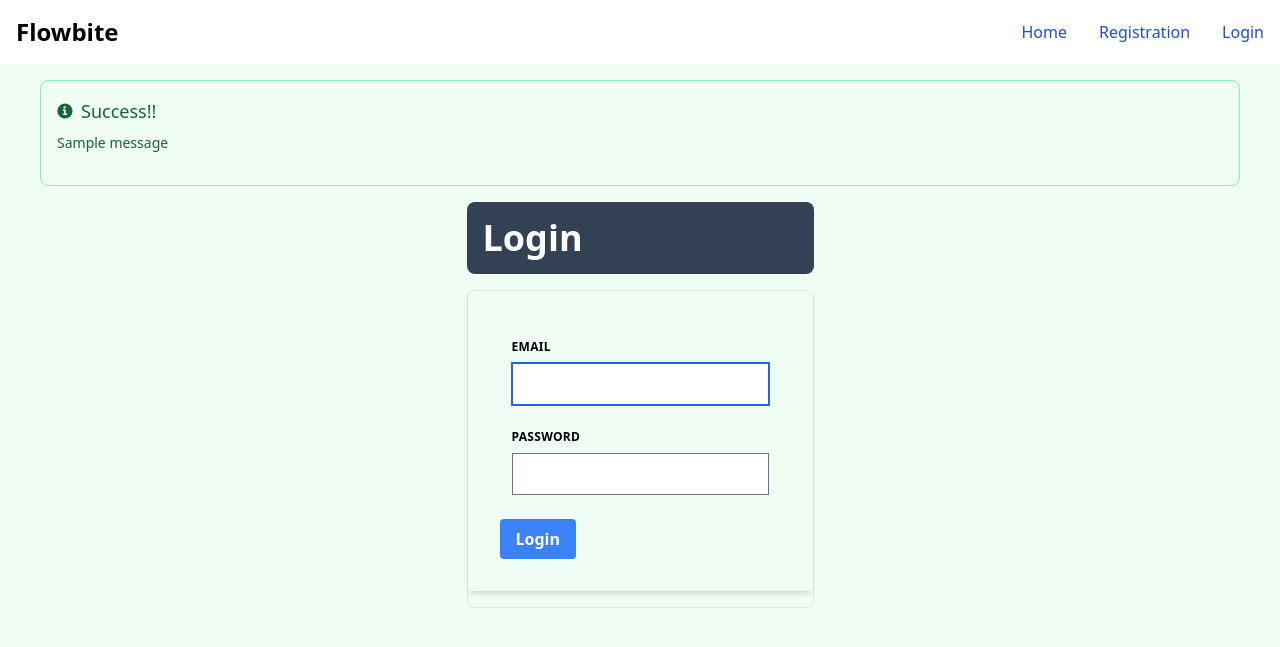
After one commit to SazzadForazi/django, a Django app: page /auth/login/ in a window 1280 px wide. The commit adds this page. Shown: the top 647 px of the page. Run offline with Django 4.2, Linux system fonts and the light colour scheme; tables that the repository leaves empty hold one stand-in row (values such as "Sample post"); one stand-in notice (Sample message) is shown; some libraries are stand-ins or nearby versions.

Commit message:
login logout implementation done

```diff
--- a/blog/core/views.py
+++ b/blog/core/views.py
@@ -1,5 +1,6 @@
 from django.shortcuts import render
-
+from django.contrib.auth.decorators import login_required
 # Create your views here.
+@login_required
 def index(request):
     return render(request,'index.html')
--- a/blog/templates/_base.html
+++ b/blog/templates/_base.html
@@ -4,7 +4,7 @@
 <head>
     <meta charset="UTF-8">
     <meta name="viewport" content="width=device-width, initial-scale=1.0">
-    <title>Document</title>
+    <title>blog</title>
     <!--Flowbite CDN-->
     <link href="https://cdnjs.cloudflare.com/ajax/libs/flowbite/2.3.0/flowbite.min.css" rel="stylesheet" />
     {% tailwind_css %}
@@ -13,10 +13,13 @@
     <!-- Navbar -->
     {% include "scripts/_nav.html" %}
 <div class="mx-10  mt-4">
+    {% include "scripts/_alerts.html" %}
         {% block content %}
 
 
         {% endblock content %}
 </div>
+<!-- Flowbite Script -->
+<script src="https://cdnjs.cloudflare.com/ajax/libs/flowbite/2.3.0/flowbite.min.js"></script>
 </body>
 </html>
--- /dev/null
+++ b/blog/templates/scripts/_alerts.html
@@ -0,0 +1,58 @@
+{% for message in messages %}
+{% if message.tags == 'success' %}
+<!--success message-->
+<div id="alert-additional-content-3"
+    class="p-4 mb-4 text-green-800 border border-green-300 rounded-lg bg-green-50 dark:bg-gray-800 dark:text-green-400 dark:border-green-800"
+    role="alert">
+    <div class="flex items-center">
+        <svg class="flex-shrink-0 w-4 h-4 me-2" aria-hidden="true" xmlns="http://www.w3.org/2000/svg"
+            fill="currentColor" viewBox="0 0 20 20">
+            <path
+                d="M10 .5a9.5 9.5 0 1 0 9.5 9.5A9.51 9.51 0 0 0 10 .5ZM9.5 4a1.5 1.5 0 1 1 0 3 1.5 1.5 0 0 1 0-3ZM12 15H8a1 1 0 0 1 0-2h1v-3H8a1 1 0 0 1 0-2h2a1 1 0 0 1 1 1v4h1a1 1 0 0 1 0 2Z" />
+        </svg>
+        <span class="sr-only">Info</span>
+        <h3 class="text-lg font-medium">Success!!</h3>
+    </div>
+    <div class="mt-2 mb-4 text-sm">
+        {{message}}
+    </div>
+</div>
+
+{% elif message.tags == 'error' %}
+<!--Error message-->
+<div id="alert-additional-content-2"
+    class="p-4 mb-4 text-red-800 border border-red-300 rounded-lg bg-red-50 dark:bg-gray-800 dark:text-red-400 dark:border-red-800"
+    role="alert">
+    <div class="flex items-center">
+        <svg class="flex-shrink-0 w-4 h-4 me-2" aria-hidden="true" xmlns="http://www.w3.org/2000/svg"
+            fill="currentColor" viewBox="0 0 20 20">
+            <path
+                d="M10 .5a9.5 9.5 0 1 0 9.5 9.5A9.51 9.51 0 0 0 10 .5ZM9.5 4a1.5 1.5 0 1 1 0 3 1.5 1.5 0 0 1 0-3ZM12 15H8a1 1 0 0 1 0-2h1v-3H8a1 1 0 0 1 0-2h2a1 1 0 0 1 1 1v4h1a1 1 0 0 1 0 2Z" />
+        </svg>
+        <span class="sr-only">Info</span>
+        <h3 class="text-lg font-medium">Error</h3>
+    </div>
+    <div class="mt-2 mb-4 text-sm">
+        {{message}}
+    </div>
+</div>
+{% elif message.tags == 'warning' %}
+<!--Warning message-->
+<div id="alert-additional-content-4"
+    class="p-4 mb-4 text-yellow-800 border border-yellow-300 rounded-lg bg-yellow-50 dark:bg-gray-800 dark:text-yellow-300 dark:border-yellow-800"
+    role="alert">
+    <div class="flex items-center">
+        <svg class="flex-shrink-0 w-4 h-4 me-2" aria-hidden="true" xmlns="http://www.w3.org/2000/svg"
+            fill="currentColor" viewBox="0 0 20 20">
+            <path
+                d="M10 .5a9.5 9.5 0 1 0 9.5 9.5A9.51 9.51 0 0 0 10 .5ZM9.5 4a1.5 1.5 0 1 1 0 3 1.5 1.5 0 0 1 0-3ZM12 15H8a1 1 0 0 1 0-2h1v-3H8a1 1 0 0 1 0-2h2a1 1 0 0 1 1 1v4h1a1 1 0 0 1 0 2Z" />
+        </svg>
+        <span class="sr-only">Info</span>
+        <h3 class="text-lg font-medium">Warning</h3>
+    </div>
+    <div class="mt-2 mb-4 text-sm">
+        {{message}}
+    </div>
+</div>
+{% endif %}
+{% endfor %}
--- a/blog/templates/scripts/_nav.html
+++ b/blog/templates/scripts/_nav.html
@@ -1,6 +1,7 @@
 <nav class="bg-white border-gray-200 dark:bg-gray-900">
-    <div class="max-w-screen-xl flex flex-wrap items-center justify-between mx-auto p-4">
-        <a href="https://www.w3.org/assets/logos/w3c/w3c-no-bars.svg" class="flex items-center space-x-3 rtl:space-x-reverse">
+    <div class="max-w-screen-xl mx-auto flex flex-wrap items-center justify-between p-4">
+        <a href="https://www.w3.org/assets/logos/w3c/w3c-no-bars.svg"
+            class="flex items-center space-x-3 rtl:space-x-reverse">
             <!-- <img src="https://example.com/your-image.jpg" class="h-8" alt="Logo" /> -->
             <span class="self-center text-2xl font-semibold whitespace-nowrap dark:text-white">Flowbite</span>
         </a>
@@ -24,7 +25,7 @@
                 </li>
                 {% if request.user.is_authenticated %}
                 <li>
-                    <a href=""
+                    <a href="{% url 'logout' %}"
                         class="block py-2 px-3 text-white bg-blue-700 rounded md:bg-transparent md:text-blue-700 md:p-0 dark:text-white md:dark:text-blue-500"
                         aria-current="page">Logout</a>
                 </li>
@@ -40,7 +41,7 @@
                         aria-current="page">Registration</a>
                 </li>
                 <li>
-                    <a href=""
+                    <a href="{% url 'login' %}"
                         class="block py-2 px-3 text-white bg-blue-700 rounded md:bg-transparent md:text-blue-700 md:p-0 dark:text-white md:dark:text-blue-500"
                         aria-current="page">Login</a>
                 </li>
--- a/blog/theme/static/css/dist/styles.css
+++ b/blog/theme/static/css/dist/styles.css
@@ -834,6 +834,10 @@
   margin-top: 1rem;
 }
 
+.me-2 {
+  margin-inline-end: 0.5rem;
+}
+
 .block {
   display: block;
 }
@@ -866,6 +870,10 @@
   height: 2rem;
 }
 
+.h-4 {
+  height: 1rem;
+}
+
 .w-full {
   width: 100%;
 }
@@ -878,8 +886,16 @@
   width: 1.25rem;
 }
 
+.w-4 {
+  width: 1rem;
+}
+
 .max-w-screen-xl {
   max-width: 1280px;
+}
+
+.flex-shrink-0 {
+  flex-shrink: 0;
 }
 
 .flex-col {
@@ -943,6 +959,21 @@
   border-color: rgb(229 231 235 / var(--tw-border-opacity));
 }
 
+.border-green-300 {
+  --tw-border-opacity: 1;
+  border-color: rgb(134 239 172 / var(--tw-border-opacity));
+}
+
+.border-red-300 {
+  --tw-border-opacity: 1;
+  border-color: rgb(252 165 165 / var(--tw-border-opacity));
+}
+
+.border-yellow-300 {
+  --tw-border-opacity: 1;
+  border-color: rgb(253 224 71 / var(--tw-border-opacity));
+}
+
 .bg-gray-50 {
   --tw-bg-opacity: 1;
   background-color: rgb(249 250 251 / var(--tw-bg-opacity));
@@ -1057,6 +1098,11 @@
   line-height: 2rem;
 }
 
+.text-lg {
+  font-size: 1.125rem;
+  line-height: 1.75rem;
+}
+
 .font-bold {
   font-weight: 700;
 }
--- /dev/null
+++ b/blog/user/templates/login.html
@@ -0,0 +1,66 @@
+{% extends "_base.html" %}
+{% block content %}
+<div class="flex justify-center">
+    <div>
+        <!--Non Fields Errors-->
+        {% if form.non_field_errors %}
+        {% for error in form.non_field_errors %}
+        <div class="bg-red-400 border border-red-400 text-red-700 px-4 py-3 rounded relative mt-2" role="alert">
+            <p class="font-bold">Error!</p>
+            <p class="block sm:inline">
+                {{ error }}
+            </p>
+        </div>
+        {% endfor %}
+        {% endif %}
+        <!--Title-->
+        <div class="p-4 mb-4 text-white rounded-lg text-4xl font-extrabold bg-slate-700">
+            <i class="fa-solid fa-user"></i>
+            Login
+        </div>
+
+        <!--Login Form-->
+        <div class="w-full border rounded-lg">
+            <form method="post" class="shadow-md rounded px-8 pt-6 pb-8 mb-4" novalidate>
+                {% csrf_token %}
+                <!--Hidden Field Error-->
+                {% for hidden_field in form.hidden_fields %}
+                {{ hidden_field.errors }}
+                {% endfor %}
+                <!--UserName-->
+                <div class="w-full px-3 my-6">
+                    <label class="block uppercase tracking-wide text-black text-xs font-bold mb-2"
+                        for="{{ form.username.id_for_label }}">
+                        {{ form.username.label}}
+                    </label>
+                    {{ form.username }}
+                    <!--Field Error for username field-->
+                    {% if form.username.errors %}
+                    {% for error in form.username.errors %}
+                    <p class="text-red-600 text-sm italic pb-2">{{ error }}</p>
+                    {% endfor %}
+                    {% endif %}
+                </div>
+                <!--Password-->
+                <div class="w-full md:w-1/2 px-3 my-6">
+                    <label class="block uppercase tracking-wide text-black text-xs font-bold mb-2"
+                        for="{{ form.password.id_for_label }}">
+                        {{ form.password.label }}
+                    </label>
+                    {{ form.password }}
+                    {% if form.password.errors %}
+                    {% for error in form.password.errors %}
+                    <p class="text-red-600 text-sm italic pb-2">{{ error }}</p>
+                    {% endfor %}
+                    {% endif %}
+                </div>
+                <button
+                    class="bg-blue-500 hover:bg-blue-700 text-white font-bold py-2 px-4 rounded focus:outline-none focus:shadow-outline"
+                    type="submit">
+                    Login
+                </button>
+            </form>
+        </div>
+    </div>
+</div>
+{% endblock content %}
--- a/blog/user/urls.py
+++ b/blog/user/urls.py
@@ -1,6 +1,8 @@
 from django.urls import path
-from user.views import UserRegistrationView
+from user.views import UserRegistrationView,UserLoginView,UserLogoutView
 
 urlpatterns = [
     path('register/', UserRegistrationView.as_view(), name='register'),
+    path('login/',UserLoginView.as_view(),name='login'),
+    path('logout/', UserLogoutView, name='logout'),
 ]
--- a/blog/user/views.py
+++ b/blog/user/views.py
@@ -1,8 +1,12 @@
-from django.shortcuts import render
+from django.shortcuts import render,redirect
 from user.forms import UserRegistrationForm
 from user.models import User
 from django.views.generic import CreateView
-
+from django.contrib.auth.views import LoginView
+from django.urls import reverse_lazy
+from django.contrib import messages
+from django.contrib.auth import login,logout
+from django.contrib.auth.mixins import LoginRequiredMixin
 
 # Create your views here.
 class UserRegistrationView(CreateView):
@@ -10,3 +14,19 @@
   model = User
   success_url = '/'
   template_name = 'registration.html'
+
+
+class UserLoginView(LoginView):
+  redirect_authenticated_user = True
+  template_name='login.html'
+  def get_success_url(self):
+    return reverse_lazy('index')
+  def form_invalid(self, form):
+    messages.error(self.request,'Invalid username or password')
+    return self.render_to_response(self.get_context_data(form=form))
+
+
+def UserLogoutView(request):
+  logout(request)
+  messages.warning(request, 'You have been logged out')
+  return redirect('login')
```
Also changed, not shown: other parts of blog/theme/static/css/dist/styles.css (+50 -0 lines), blog/blog/settings.py (+2 -12 lines), blog/db.sqlite3.
